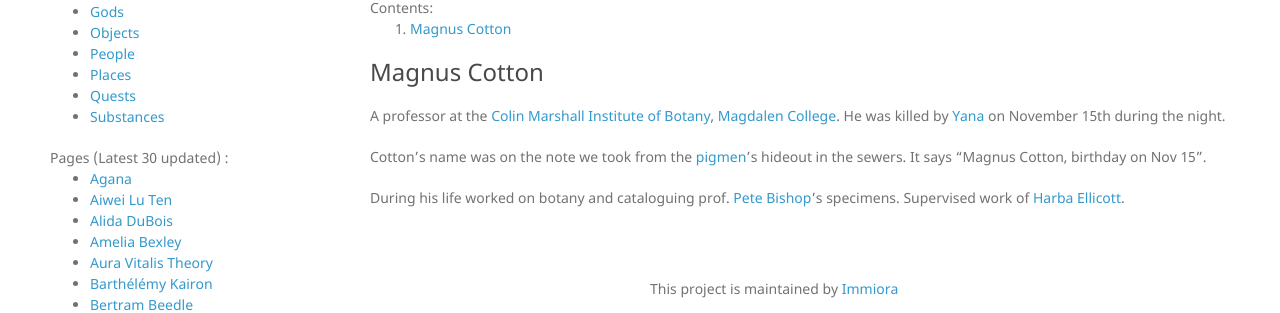
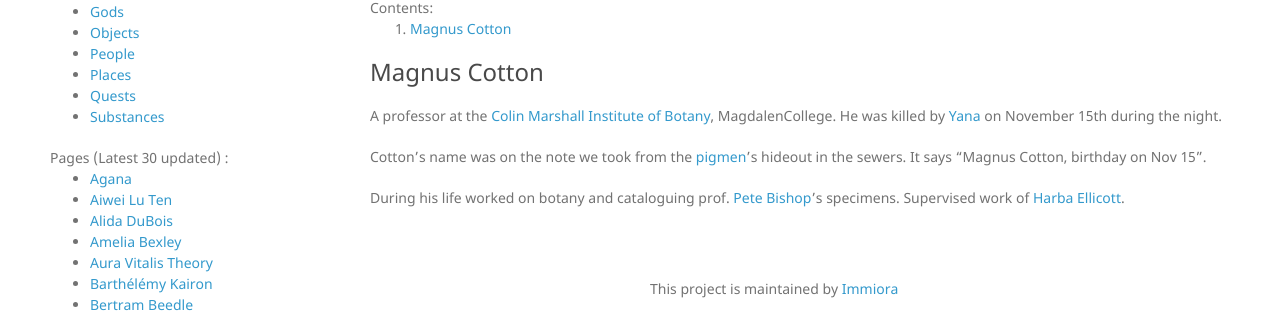
Before and after one commit to Immiora/the-narrow, a Jekyll site: the page built from wiki/people/MagnusCotton.md, in a window 1280 px wide. Shown: the part 142-455 px from the top of the page. Built offline with Jekyll 4.4.1, drawn with Linux system fonts in a browser that asks for light colours; nearby versions of some CDN libraries.

Commit message:
Update MagnusCotton.md

```diff
--- a/wiki/people/MagnusCotton.md
+++ b/wiki/people/MagnusCotton.md
@@ -5,7 +5,7 @@
 
 ### Magnus Cotton
 
-A professor at the [Colin Marshall Institute of Botany](ColinMarshallInstituteOfBotany), [Magdalen College](MagdalenCollege). He was killed by [Yana](Yana) on November 15th during the night.
+A professor at the [Colin Marshall Institute of Botany](ColinMarshallInstitute), MagdalenCollege. He was killed by [Yana](Yana) on November 15th during the night.
 
 Cotton's name was on the note we took from the [pigmen](pigmen)'s hideout in the sewers. It says "Magnus Cotton, birthday on Nov 15".
 
```
